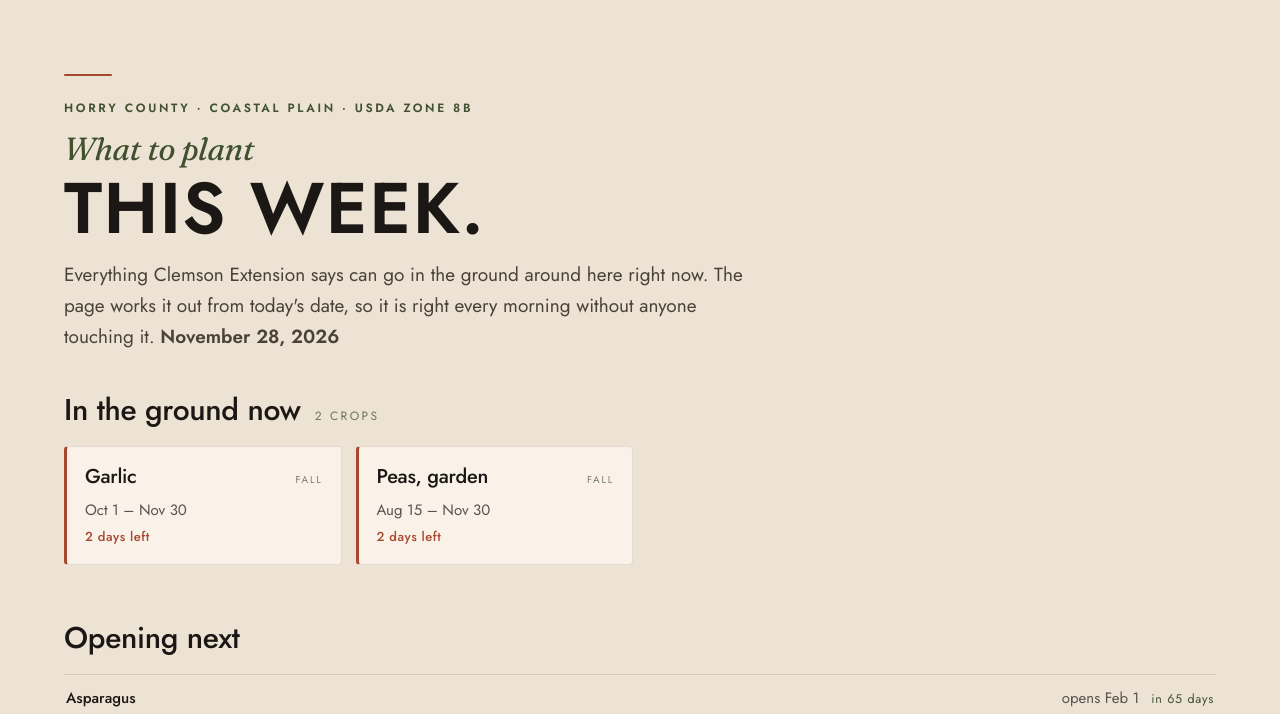
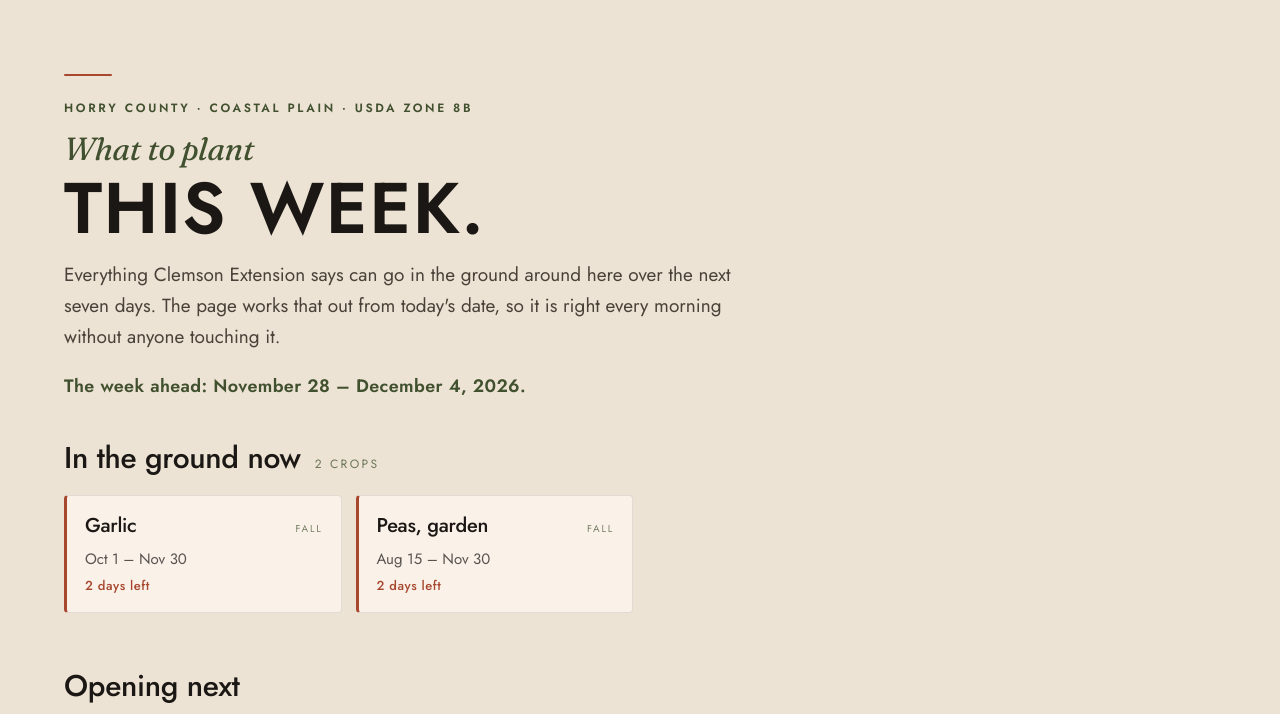
Before and after one commit to Chriswjones6/jico-ranch, a plain HTML site: page planting.html in a window 1280 px wide. Shown: the part 86-800 px from the top of the page. Drawn offline with Linux system fonts and the light colour scheme.

Commit message:
Make the planting tool actually week-based, and name the week
The headline said "this week" while the logic only ever looked at today,
and the page printed a single date under it. Now a crop qualifies if its
window covers any day of the seven, which is what "this week" has to mean
on a page someone reads on Tuesday to plan Saturday.

Went with a rolling seven days rather than a Sunday-to-Saturday week.
Tried Sunday-start first and it was wrong for exactly the reason that
matters: read on a Saturday it printed "Week of Nov 22-28", a week already
spent, while the only useful fact was that garlic closes Nov 30. Rolling is
always forward-looking and still names exact dates. WEEK_MODE at the top
switches to 'sunday' if a fixed calendar week is ever wanted instead.

The week is scanned as seven real Date objects, not arithmetic on
day-of-year numbers, so a week straddling New Year needs no special case.
Crops whose window opens later in the span say "Opens Thursday" rather
than showing a days-left count that has not started.

Co-Authored-By: Claude Opus 5 <noreply@anthropic.com>

```diff
--- a/assets/css/styles.css
+++ b/assets/css/styles.css
@@ -1133,3 +1133,14 @@ th .pz-tag{margin-left:8px}
   .pz-grid{grid-template-columns:1fr}
   .pz-soon__in{margin-left:0;flex-basis:100%}
 }
+/* the week this page is answering for -- stated plainly, because "this week"
+   on its own is the kind of vague a planting date cannot afford */
+.pz-week{
+  margin-top:14px;
+  font-family:var(--sans);
+  font-size:clamp(15px,1.7vw,18px);
+  letter-spacing:.02em;
+  color:var(--moss);
+}
+.pz-card--later{border-left-color:var(--tan-2,#C9B295);opacity:.92}
+.pz-card--later .pz-left{color:var(--ink);opacity:.6}
--- a/assets/js/planting.js
+++ b/assets/js/planting.js
@@ -99,22 +99,79 @@ function windowState(w, today){
   return { open, until, left, from: label(w[0]), to: label(w[1]) };
 }
 
+// Is a day-of-year inside a window? Pulled out so the week scan can reuse it.
+const dayInWindow = (w, doy) => {
+  if (!w) return false;
+  const a = parse(w[0]), b = parse(w[1]);
+  return a <= b ? (doy >= a && doy <= b) : (doy >= a || doy <= b);
+};
+
 /* ---------------------------------------------------------------- render -- */
 (function plantNow(){
+  const DAYS = ["Sunday","Monday","Tuesday","Wednesday","Thursday","Friday","Saturday"];
   const now   = new Date();
   const today = dayOf(now.getMonth() + 1, now.getDate());
+
+  /* ---- which seven days the page answers for ----
+     'rolling'  today and the next six days
+     'sunday'   the Sunday-to-Saturday week today falls in
+
+     Rolling is the default, and on purpose. A Sunday-start week read on a
+     Saturday is six-sevenths expired: the page would have said "Week of
+     Nov 22-28" while the only thing worth knowing was that garlic closes on
+     Nov 30. A planting window you have already missed is not useful. Rolling
+     is always forward-looking and still names exact dates. Switch to 'sunday'
+     here if a fixed calendar week ever matters more than being actionable.
+
+     Built as seven real Date objects rather than arithmetic on day-of-year
+     numbers: a week can straddle the end of the year, and iterating actual
+     dates sidesteps every wrap-around bug that would otherwise need handling. */
+  const WEEK_MODE = 'rolling';
+
+  const weekStart = new Date(now);
+  weekStart.setHours(0,0,0,0);
+  if (WEEK_MODE === 'sunday') weekStart.setDate(weekStart.getDate() - weekStart.getDay());
+  const week = [];
+  for (let i = 0; i < 7; i++){
+    const d = new Date(weekStart);
+    d.setDate(d.getDate() + i);
+    week.push({ date: d, doy: dayOf(d.getMonth() + 1, d.getDate()), dow: d.getDay() });
+  }
+  const wA = week[0].date, wB = week[6].date;
+
+  // "November 22-28, 2026", or "November 29 - December 5, 2026" across a month
+  const weekLabel = (wA.getMonth() === wB.getMonth())
+    ? MONTHS[wA.getMonth()] + ' ' + wA.getDate() + '–' + wB.getDate() + ', ' + wB.getFullYear()
+    : MONTHS[wA.getMonth()] + ' ' + wA.getDate() + ' – ' +
+      MONTHS[wB.getMonth()] + ' ' + wB.getDate() + ', ' + wB.getFullYear();
 
   const rows = CROPS.map(c => {
     const s = windowState(c.spring, today);
     const f = windowState(c.fall, today);
-    const states = [s && {...s, season:'Spring'}, f && {...f, season:'Fall'}].filter(Boolean);
-    const openNow = states.find(x => x.open) || null;
-    // of the windows not open, the one that opens soonest
-    const next = states.filter(x => !x.open).sort((a, b) => a.until - b.until)[0] || null;
+    const states = [
+      s && {...s, season:'Spring', win:c.spring},
+      f && {...f, season:'Fall',   win:c.fall}
+    ].filter(Boolean);
+
+    // A crop counts for this week if its window covers ANY day of the week,
+    // not only today -- that is what "this week" has to mean on a page people
+    // read on a Tuesday to plan their Saturday.
+    states.forEach(st => {
+      const days = week.filter(d => dayInWindow(st.win, d.doy));
+      st.daysThisWeek = days.length;
+      st.opensOn = (!st.open && days.length) ? days[0] : null;   // opens later this week
+    });
+
+    const openNow = states.find(x => x.open)
+                 || states.find(x => x.daysThisWeek > 0)
+                 || null;
+    const next = states.filter(x => !x.daysThisWeek).sort((a, b) => a.until - b.until)[0] || null;
     return { ...c, openNow, next, states };
   });
 
-  const nowList   = rows.filter(r => r.openNow).sort((a, b) => a.openNow.left - b.openNow.left);
+  const nowList   = rows.filter(r => r.openNow)
+                      .sort((a, b) => (a.openNow.open ? 0 : 1) - (b.openNow.open ? 0 : 1)
+                                   || a.openNow.left - b.openNow.left);
   // Always show what is coming, however far off. A hard 45-day cutoff left
   // this section empty every winter, which is exactly when a gardener is
   // sitting indoors planning next year.
@@ -129,7 +186,7 @@ function windowState(w, today){
   ].join('');
 
   /* ---- the date line ---- */
-  el('pzDate').textContent = MONTHS[now.getMonth()] + ' ' + now.getDate() + ', ' + now.getFullYear();
+  el('pzDate').textContent = (WEEK_MODE === 'sunday' ? 'Week of ' : 'The week ahead: ') + weekLabel + '.';
 
   /* ---- in the ground now ---- */
   if (!nowList.length){
@@ -139,17 +196,19 @@ function windowState(w, today){
   } else {
     el('pzNow').innerHTML = nowList.map(r => {
       const w = r.openNow;
-      const urgent = w.left <= 14;
-      return `<article class="pz-card${urgent ? ' pz-card--urgent' : ''}">
+      const urgent = w.open && w.left <= 14;
+      const status = w.opensOn
+        ? 'Opens ' + DAYS[w.opensOn.dow]
+        : w.left === 0 ? 'Last day of the window'
+        : w.left === 1 ? '1 day left'
+        : w.left + ' days left';
+      return `<article class="pz-card${urgent ? ' pz-card--urgent' : ''}${w.opensOn ? ' pz-card--later' : ''}">
         <div class="pz-card__top">
           <h3>${r.crop}</h3>
           <span class="pz-season">${w.season}</span>
         </div>
         <div class="pz-win">${w.from} – ${w.to}</div>
-        <div class="pz-left">${
-          w.left === 0 ? 'Last day of the window'
-          : w.left === 1 ? '1 day left'
-          : w.left + ' days left'}</div>
+        <div class="pz-left">${status}</div>
         ${tag(r) ? `<div class="pz-tags">${tag(r)}</div>` : ''}
       </article>`;
     }).join('');
--- a/planting.html
+++ b/planting.html
@@ -42,8 +42,9 @@
         <span class="dual__main">This week.</span>
       </h1>
       <p class="section__lead">Everything Clemson Extension says can go in the ground around here
-        right now. The page works it out from today's date, so it is right every morning without
-        anyone touching it. <strong id="pzDate">&mdash;</strong></p>
+        over the next seven days. The page works that out from today's date, so it is right every
+        morning without anyone touching it.</p>
+      <p class="pz-week"><strong id="pzDate">&mdash;</strong></p>
     </div>
 
     <!-- in the ground now -->
```
